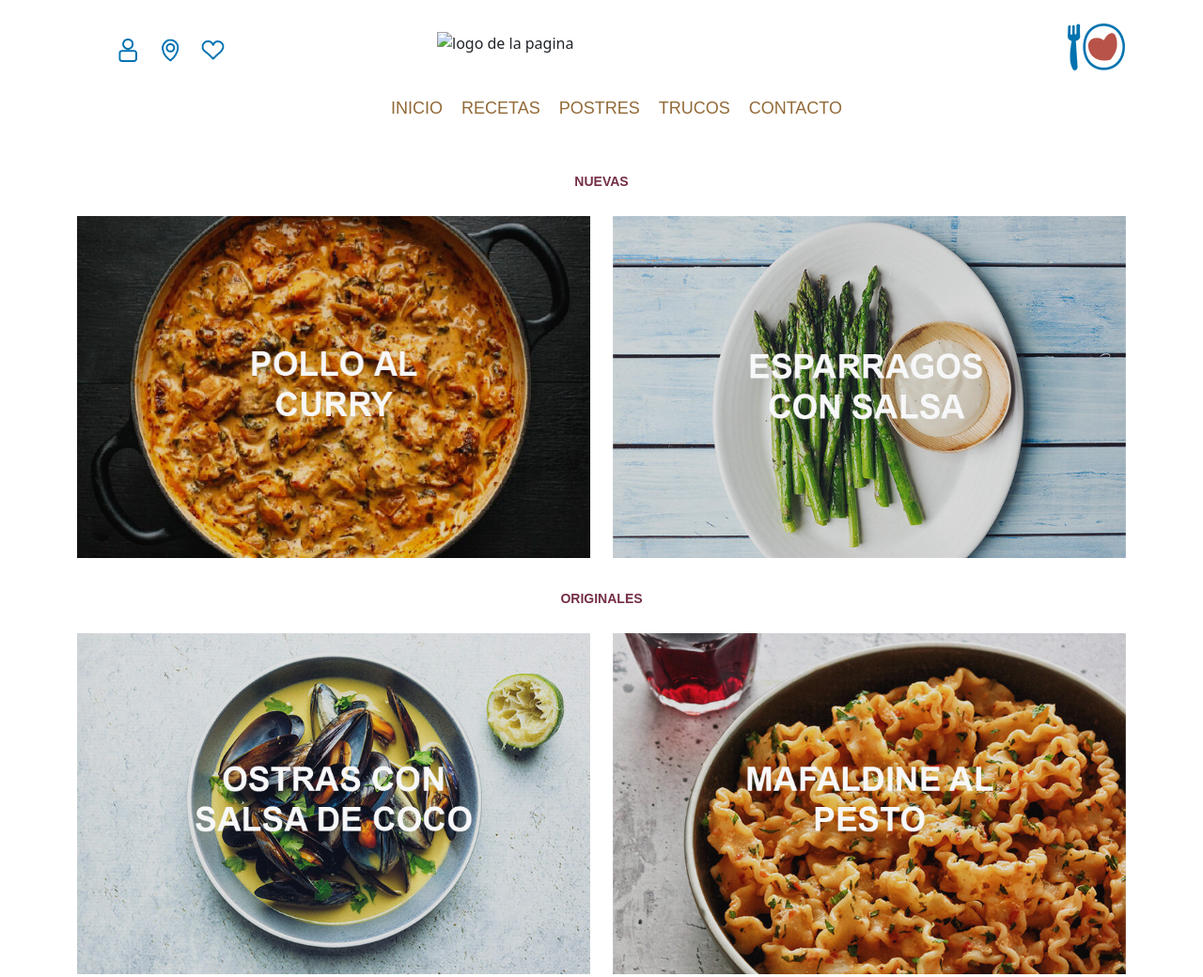
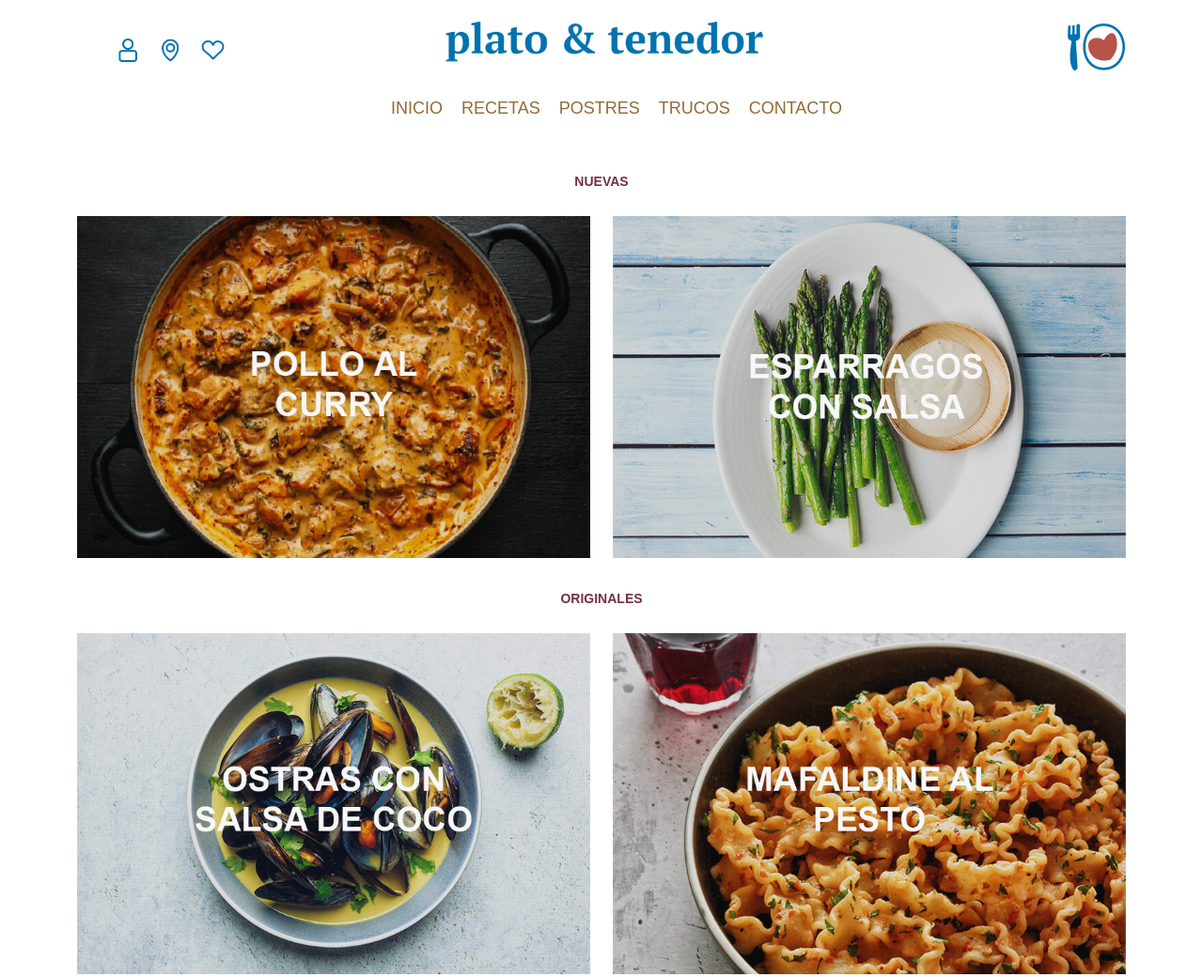
Before and after one commit to EmiMartella/Plato-y-Tenedor, a plain HTML site: page index.html in a window 1280 px wide. Shown: the top 1040 px of the page at 94% size. Drawn offline with nearby package versions, Linux system fonts and the light colour scheme; files whose address does not match are found by name.

Commit message:
ruta logo arreglada

```diff
--- a/index.html
+++ b/index.html
@@ -29,7 +29,7 @@
                     <li><a href="#"><img  src="../Nueva Entrega/media/logo-header33.png" alt="Me gusta" width="25px"></a></li>
                 </ul>
             </div>
-            <div class="col-md-4 d-flex justify-content-center align-items-center"><a href="#"></a><img class="animate__animated animate__fadeIn" src="../Nueva Entrega/media/logo.png" alt="logo de la pagina" class="logo_pagina" width="350px"></a></div>
+            <div class="col-md-4 d-flex justify-content-center align-items-center"><a href="#"></a><img class="animate__animated animate__fadeIn" src="media/logo.png" alt="logo de la pagina" class="logo_pagina" width="350px"></a></div>
             <div class="col-md-4 text-end">
                <img class="animate__animated animate__fadeIn" src="../Nueva Entrega/media/logo_header.png" alt="logo-header">
             </div>
```
